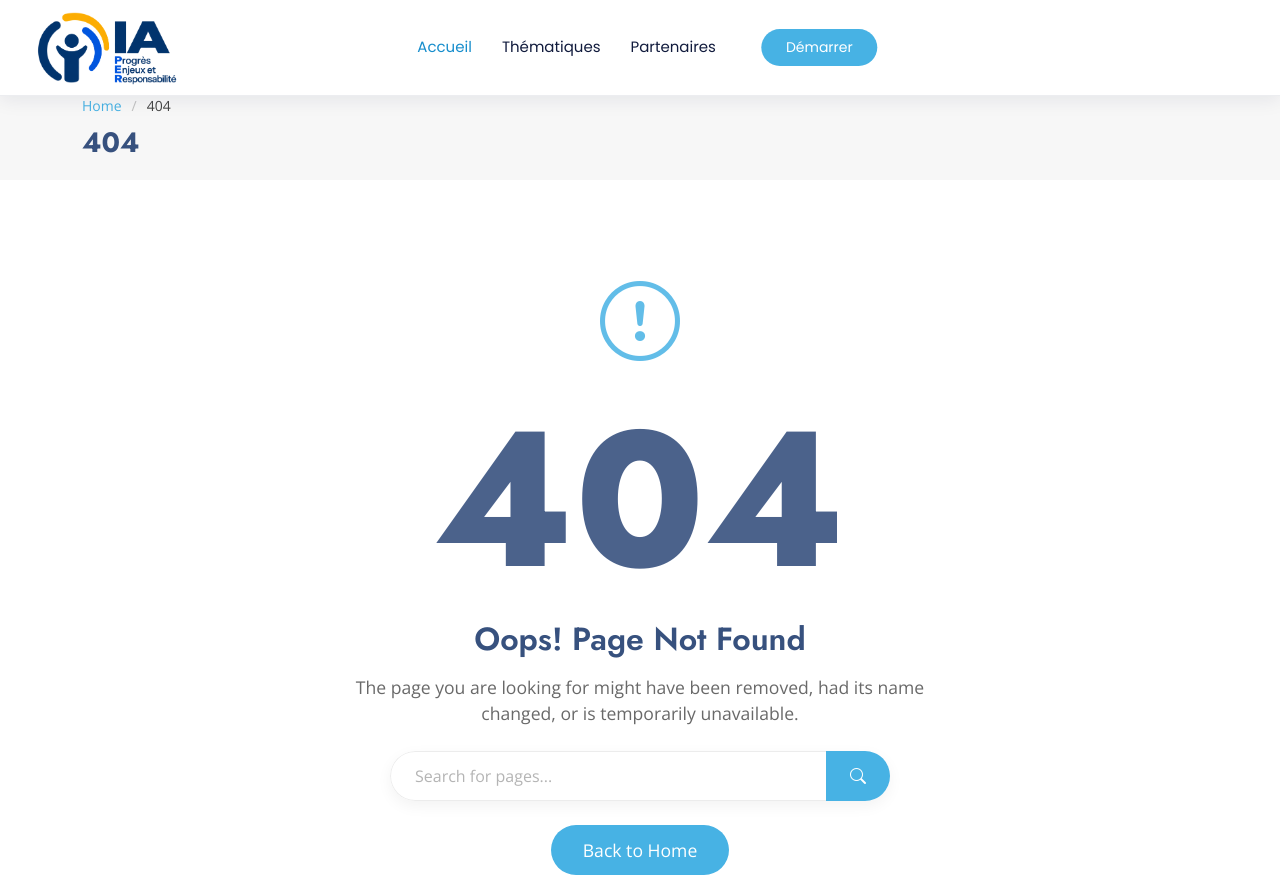
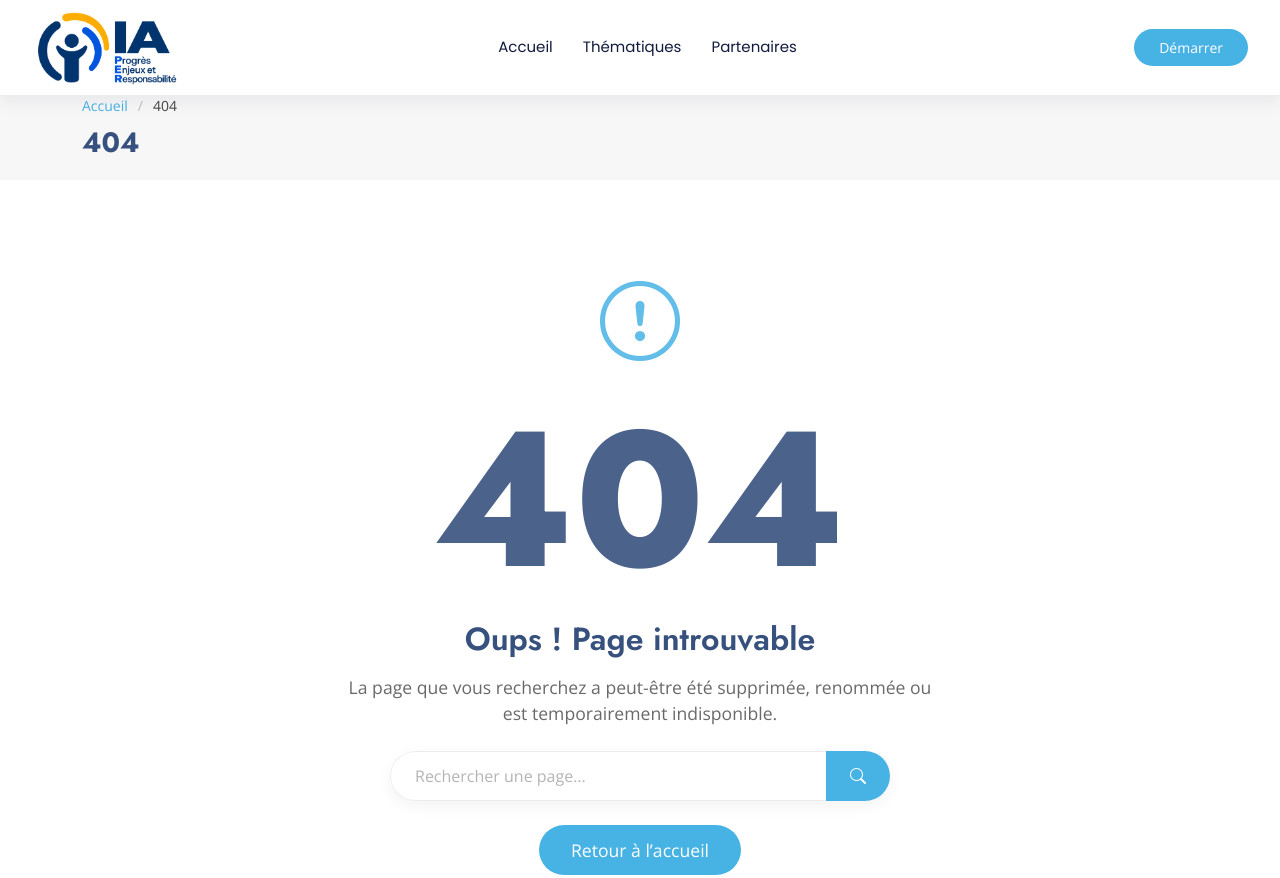
Before and after one commit to bywinsty/IA-PER, a plain HTML site: page 404.html in a window 1280 px wide. Shown: the top 878 px of the page. Drawn offline with nearby package versions, Linux system fonts and the light colour scheme.

Commit message:
Corrige la navigation et localise la page 404

```diff
--- a/404.html
+++ b/404.html
@@ -1,10 +1,10 @@
 <!DOCTYPE html>
-<html lang="en">
+<html lang="fr">
 
 <head>
   <meta charset="utf-8">
   <meta content="width=device-width, initial-scale=1.0" name="viewport">
-  <title>404 - Arsha Bootstrap Template</title>
+  <title>404 — Page introuvable | IA-PER</title>
   <meta name="description" content="">
   <meta name="keywords" content="">
 
@@ -52,13 +52,14 @@
 
       <nav id="navmenu" class="navmenu">
         <ul>
-          <li><a href="index.html#hero" class="active">Accueil</a></li>
+          <li><a href="index.html#hero">Accueil</a></li>
           <li><a href="index.html#services">Thématiques</a></li>
           <li><a href="index.html#partners">Partenaires</a></li>
-          <li><a class="btn-getstarted" href="index.html#about">Démarrer</a></li>
         </ul>
         <i class="mobile-nav-toggle d-xl-none bi bi-list"></i>
       </nav>
+
+      <a class="btn-getstarted" href="index.html#about">Démarrer</a>
 
     </div>
   </header>
@@ -68,9 +69,9 @@
     <!-- Page Title -->
     <div class="page-title" data-aos="fade">
       <div class="container">
-        <nav class="breadcrumbs">
+        <nav class="breadcrumbs" aria-label="Fil d’Ariane">
           <ol>
-            <li><a href="index.html">Home</a></li>
+            <li><a href="index.html">Accueil</a></li>
             <li class="current">404</li>
           </ol>
         </nav>
@@ -90,16 +91,16 @@
 
           <h1 class="error-code mb-4" data-aos="fade-up" data-aos-delay="300">404</h1>
 
-          <h2 class="error-title mb-3" data-aos="fade-up" data-aos-delay="400">Oops! Page Not Found</h2>
+          <h2 class="error-title mb-3" data-aos="fade-up" data-aos-delay="400">Oups&nbsp;! Page introuvable</h2>
 
           <p class="error-text mb-4" data-aos="fade-up" data-aos-delay="500">
-            The page you are looking for might have been removed, had its name changed, or is temporarily unavailable.
+            La page que vous recherchez a peut-être été supprimée, renommée ou est temporairement indisponible.
           </p>
 
           <div class="search-box mb-4" data-aos="fade-up" data-aos-delay="600">
             <form action="#" class="search-form">
               <div class="input-group">
-                <input type="text" class="form-control" placeholder="Search for pages..." aria-label="Search">
+                <input type="text" class="form-control" placeholder="Rechercher une page..." aria-label="Rechercher une page">
                 <button class="btn search-btn" type="submit">
                   <i class="bi bi-search"></i>
                 </button>
@@ -108,7 +109,7 @@
           </div>
 
           <div class="error-action" data-aos="fade-up" data-aos-delay="700">
-            <a href="/" class="btn btn-primary">Back to Home</a>
+            <a href="index.html" class="btn btn-primary">Retour à l’accueil</a>
           </div>
         </div>
 
```
Also changed, not shown: blog-details.html (+3 -2 lines), blog.html (+3 -2 lines), environnement.html (+4 -3 lines), index.html (+2 -1 lines), portfolio-details.html (+3 -2 lines), professionnel.html (+4 -3 lines), service-details.html (+3 -2 lines), societe.html (+4 -3 lines), starter-page.html (+3 -2 lines).
